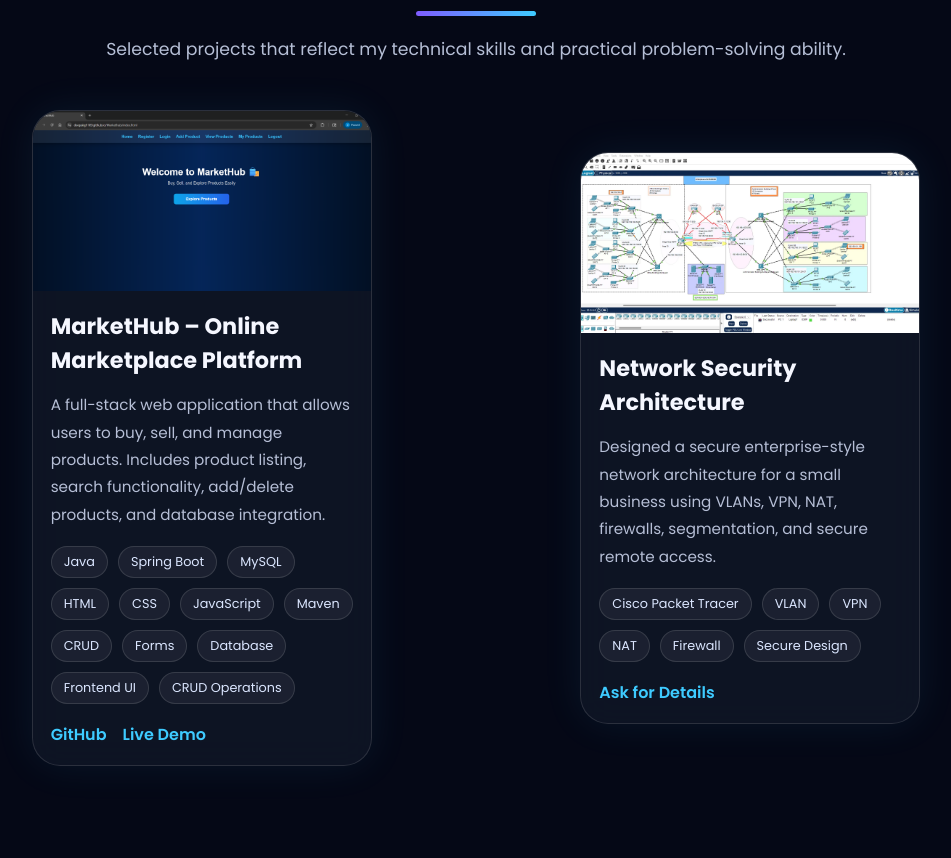
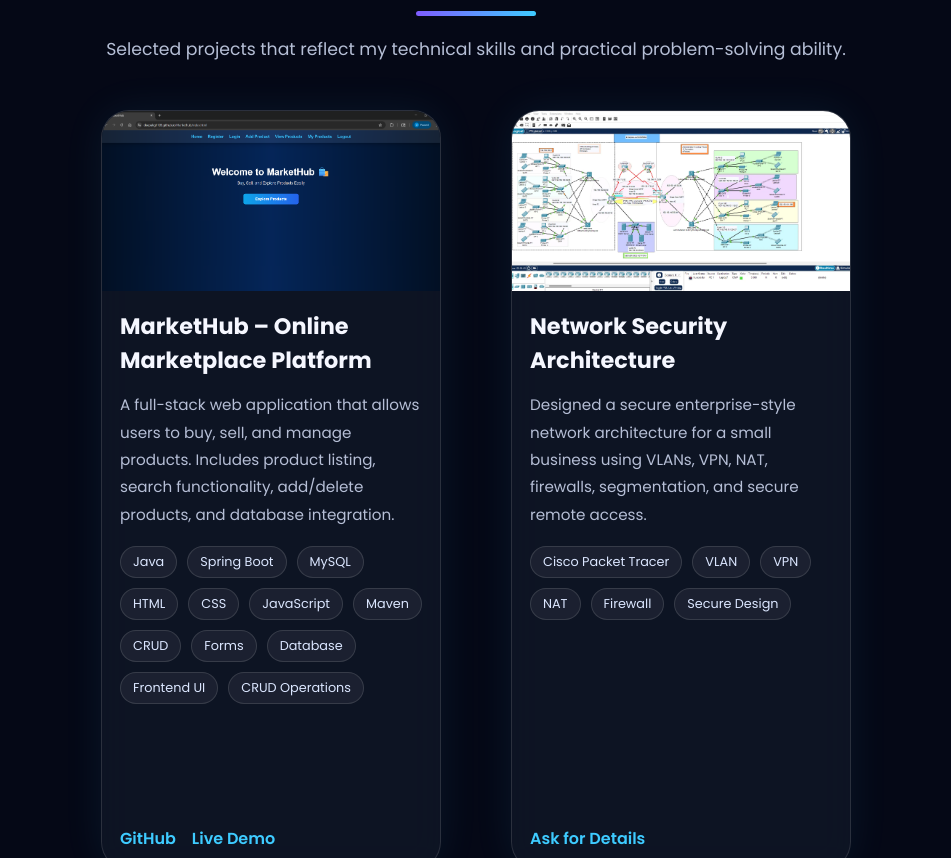
Before and after one commit to Deepakg1109/Portfolio, a plain HTML site: page index.html in a window 1280 px wide. Shown: the part 4399-5257 px from the top of the page, without its empty margins (164-1115 px from the left). Drawn offline with Linux system fonts and the light colour scheme.

Commit message:
Initial portfolio website

```diff
--- a/index.html
+++ b/index.html
@@ -265,7 +265,7 @@
 
     <div class="project-links">
       <a href="https://github.com/Deepakg1109/Markethub" target="_blank">GitHub</a>
-      <a href="https://deepakg1109.github.io/Markethub/index.html" target="_blank">Live Demo</a>
+      <a href="https://github.com/Deepakg1109/Markethub" target="_blank">Live Demo</a>
     </div>
   </div>
 </div>
--- a/style.css
+++ b/style.css
@@ -532,11 +532,13 @@ nav {
 /* =========================
    PROJECTS SECTION
 ========================= */
+
 .projects-grid {
   display: grid;
-  grid-template-columns: repeat(auto-fit, minmax(300px, 1fr));
-  gap: 22px;
-  max-width: 1100px;
+  grid-template-columns: repeat(2, minmax(320px, 380px));
+  justify-content: center;
+  gap: 30px;
+  max-width: 1000px;
   margin: auto;
 }
 
@@ -545,6 +547,10 @@ nav {
   margin: auto;
   overflow: hidden;
   transition: 0.35s ease;
+  display: flex;
+  flex-direction: column;
+  height: 100%;
+  min-height: 760px;
 }
 
 .project-card:hover {
@@ -581,6 +587,9 @@ nav {
 
 .project-content {
   padding: 18px;
+  display: flex;
+  flex-direction: column;
+  flex-grow: 1;
 }
 
 .project-content h3 {
@@ -596,13 +605,16 @@ nav {
 }
 
 .project-tags {
+  display: flex;
+  flex-wrap: wrap;
+  gap: 10px;
   margin-bottom: 18px;
 }
-
 .project-links {
   display: flex;
   gap: 16px;
   flex-wrap: wrap;
+  margin-top: auto;
 }
 
 .project-links a {
```
